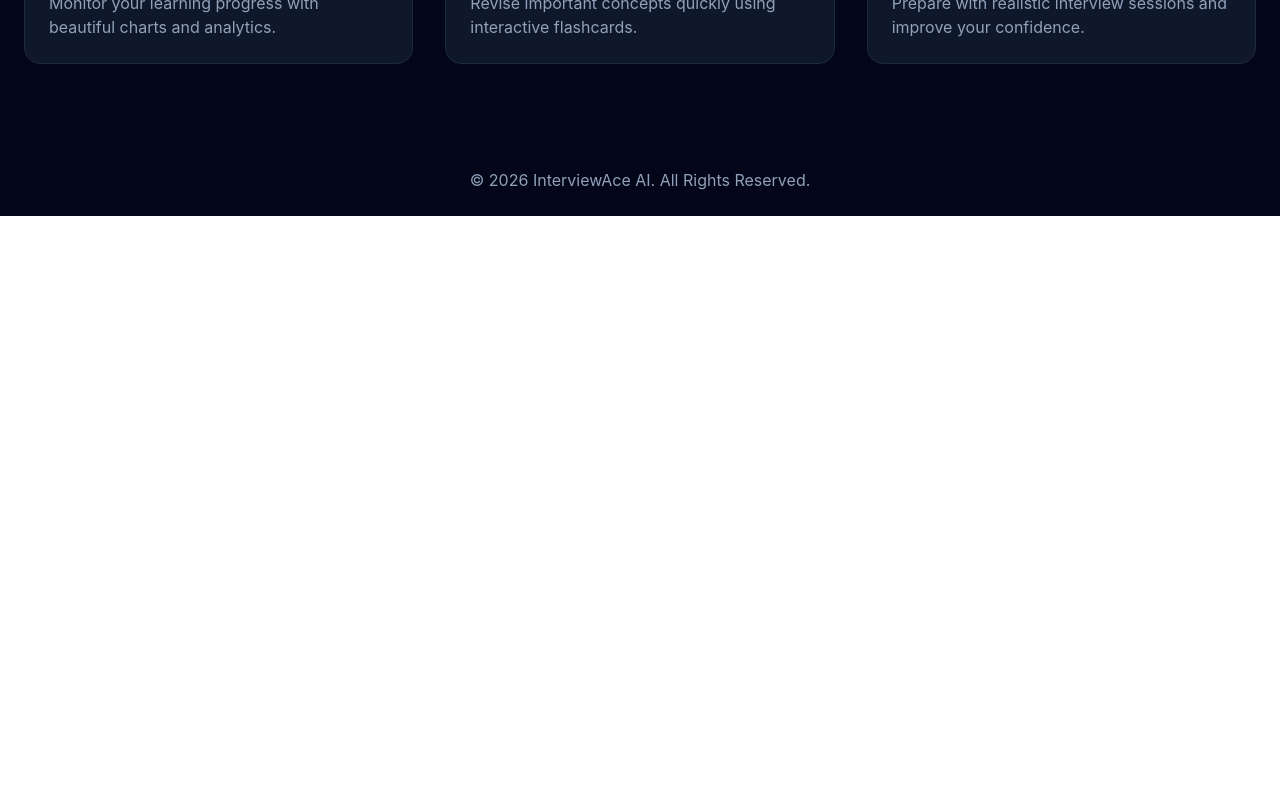
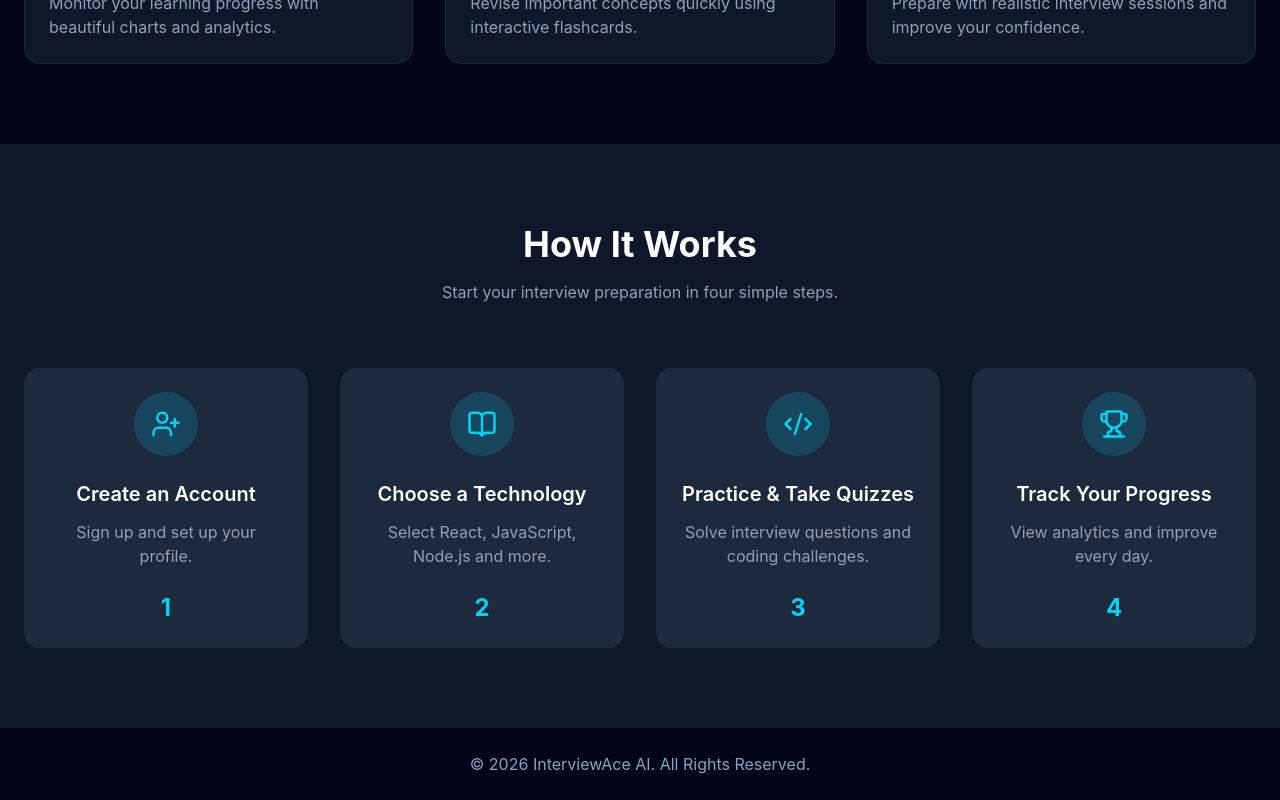
Before and after one commit to shreenib-web/interview-ace-ai, a React (Vite) app: page / in a window 1280 px wide. Shown: the part 1444-2244 px from the top of the page. Before the commit the page ends 1660 px from the top, so only its background shows below. Built offline with nearby package versions, Linux system fonts and the light colour scheme.

Commit message:
Add how it works section to landing page

```diff
--- /dev/null
+++ b/src/components/common/HowItWorks.jsx
@@ -0,0 +1,84 @@
+import {
+  UserPlus,
+  BookOpen,
+  Code2,
+  Trophy,
+} from "lucide-react";
+
+const steps = [
+  {
+    id: 1,
+    title: "Create an Account",
+    description: "Sign up and set up your profile.",
+    icon: UserPlus,
+  },
+  {
+    id: 2,
+    title: "Choose a Technology",
+    description: "Select React, JavaScript, Node.js and more.",
+    icon: BookOpen,
+  },
+  {
+    id: 3,
+    title: "Practice & Take Quizzes",
+    description: "Solve interview questions and coding challenges.",
+    icon: Code2,
+  },
+  {
+    id: 4,
+    title: "Track Your Progress",
+    description: "View analytics and improve every day.",
+    icon: Trophy,
+  },
+];
+
+function HowItWorks() {
+  return (
+    <section className="bg-slate-900 py-20">
+      <div className="max-w-7xl mx-auto px-6">
+
+        <div className="text-center mb-16">
+          <h2 className="text-4xl font-bold text-white">
+            How It Works
+          </h2>
+
+          <p className="text-slate-400 mt-4">
+            Start your interview preparation in four simple steps.
+          </p>
+        </div>
+
+        <div className="grid gap-8 md:grid-cols-2 lg:grid-cols-4">
+          {steps.map((step) => {
+            const Icon = step.icon;
+
+            return (
+              <div
+                key={step.id}
+                className="bg-slate-800 rounded-2xl p-6 text-center hover:bg-slate-700 transition duration-300"
+              >
+                <div className="w-16 h-16 mx-auto rounded-full bg-cyan-500/20 flex items-center justify-center">
+                  <Icon size={30} className="text-cyan-400" />
+                </div>
+
+                <h3 className="text-xl font-semibold text-white mt-6">
+                  {step.title}
+                </h3>
+
+                <p className="text-slate-400 mt-3">
+                  {step.description}
+                </p>
+
+                <div className="mt-6 text-cyan-400 font-bold text-2xl">
+                  {step.id}
+                </div>
+              </div>
+            );
+          })}
+        </div>
+
+      </div>
+    </section>
+  );
+}
+
+export default HowItWorks;
--- a/src/pages/public/Home.jsx
+++ b/src/pages/public/Home.jsx
@@ -1,6 +1,7 @@
 import Navbar from "../../components/common/Navbar";
 import Hero from "../../components/common/Hero";
 import Features from "../../components/common/Features";
+import HowItWorks from "../../components/common/HowItWorks";
 import Footer from "../../components/common/Footer";
 
 function Home() {
@@ -9,6 +10,7 @@ function Home() {
       <Navbar />
       <Hero />
       <Features />
+      <HowItWorks />
       <Footer />
     </>
   );
```
